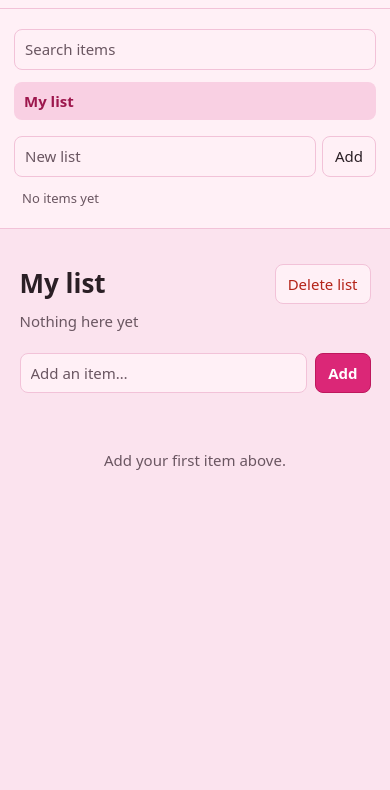
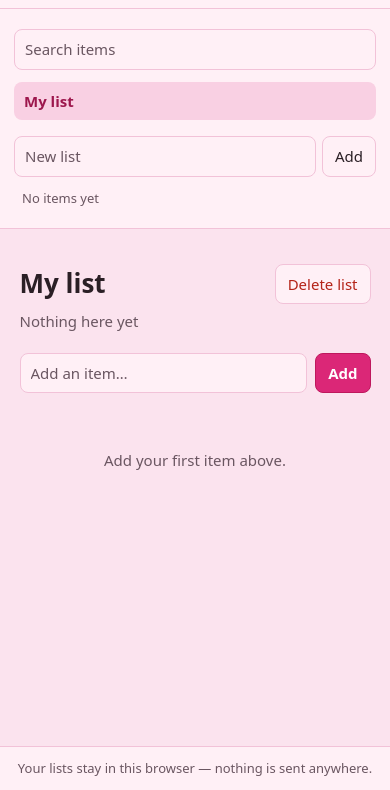
Before and after one commit to patt-rick/lists, a plain HTML site: page index.html in a window 390 px wide. Shown: the part 54-844 px from the top of the page. Drawn offline with Linux system fonts and the light colour scheme.

Commit message:
Add a page footer
A thin full-width footer at the bottom of the page: "Your lists stay
in this browser — nothing is sent anywhere." It sits at the bottom of
the screen when content is short and after the content when it's long.
The page height now uses 100dvh (with a 100vh fallback) so the footer
isn't hidden under phone browser toolbars.

```diff
--- a/index.html
+++ b/index.html
@@ -52,8 +52,10 @@
       font: 15px/1.5 system-ui, -apple-system, "Segoe UI", Roboto, sans-serif;
       color: var(--ink);
       background: var(--bg);
-      /* Header on top, app columns fill the rest of the screen. */
+      /* Header on top, footer at the bottom, app columns fill the space between.
+         dvh = the visible screen on phones (toolbars included), so the footer isn't hidden under them. */
       min-height: 100vh;
+      min-height: 100dvh;
       display: flex;
       flex-direction: column;
     }
@@ -227,10 +229,21 @@
     .empty { color: var(--muted); text-align: center; padding: 40px 0; }
     .footer { display: flex; justify-content: flex-end; margin-top: 12px; }
 
+    /* Page footer (styled by class only; .footer above is the "Clear done" row inside main). */
+    .site-footer {
+      padding: 12px 24px;
+      font-size: 13px;
+      color: var(--muted);
+      background: var(--panel);
+      border-top: 1px solid var(--line);
+      text-align: center;
+      text-wrap: balance; /* on narrow phones, split into two even lines rather than leave one word alone */
+    }
+
     @media (max-width: 700px) {
       .app { grid-template-columns: minmax(0, 1fr); grid-template-rows: auto 1fr; }
       .sidebar { border-right: 0; border-bottom: 1px solid var(--line); }
-      .topbar { padding: 12px 16px; }
+      .topbar, .site-footer { padding: 12px 16px; }
     }
   </style>
 </head>
@@ -261,6 +274,8 @@
       <div id="main"></div>
     </main>
   </div>
+
+  <footer class="site-footer">Your lists stay in this browser — nothing is sent anywhere.</footer>
 
   <script>
     const STORAGE_KEY = "lists-app:v1";
```
Also changed, not shown: screenshot-dark.png, screenshot.png.
